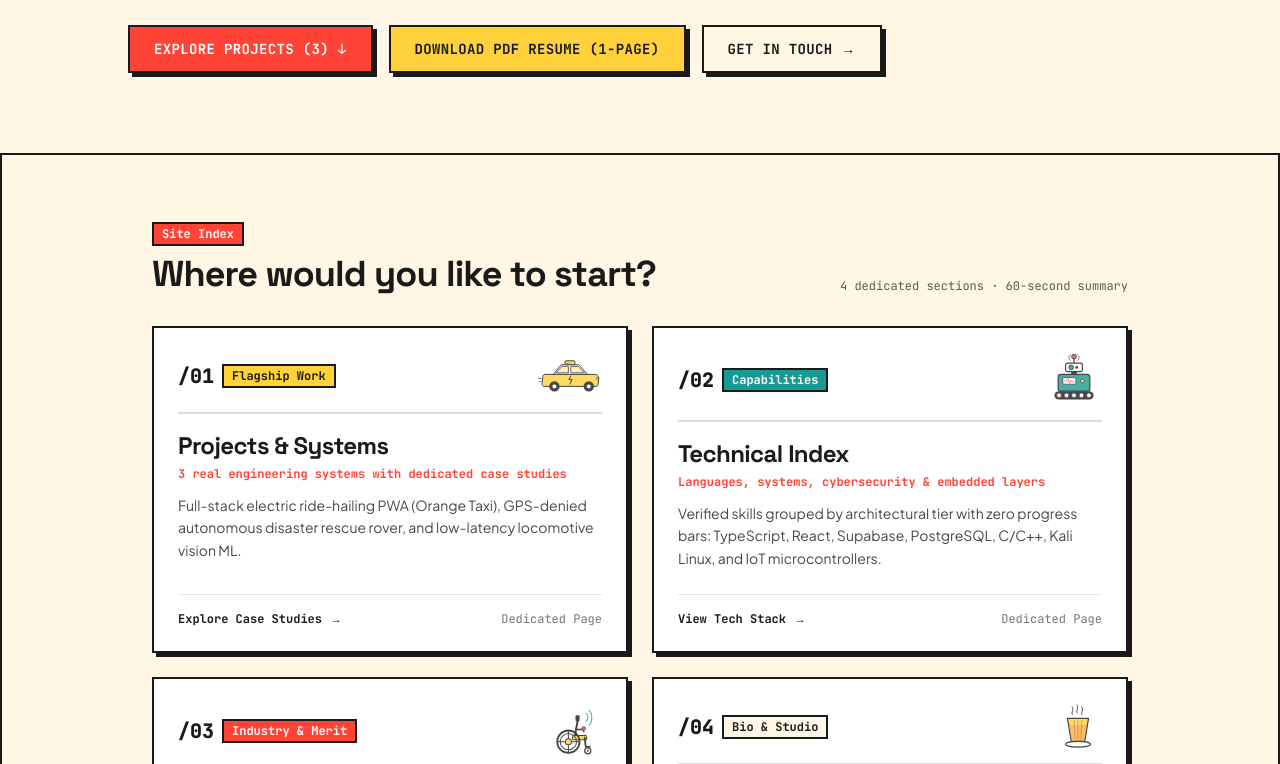
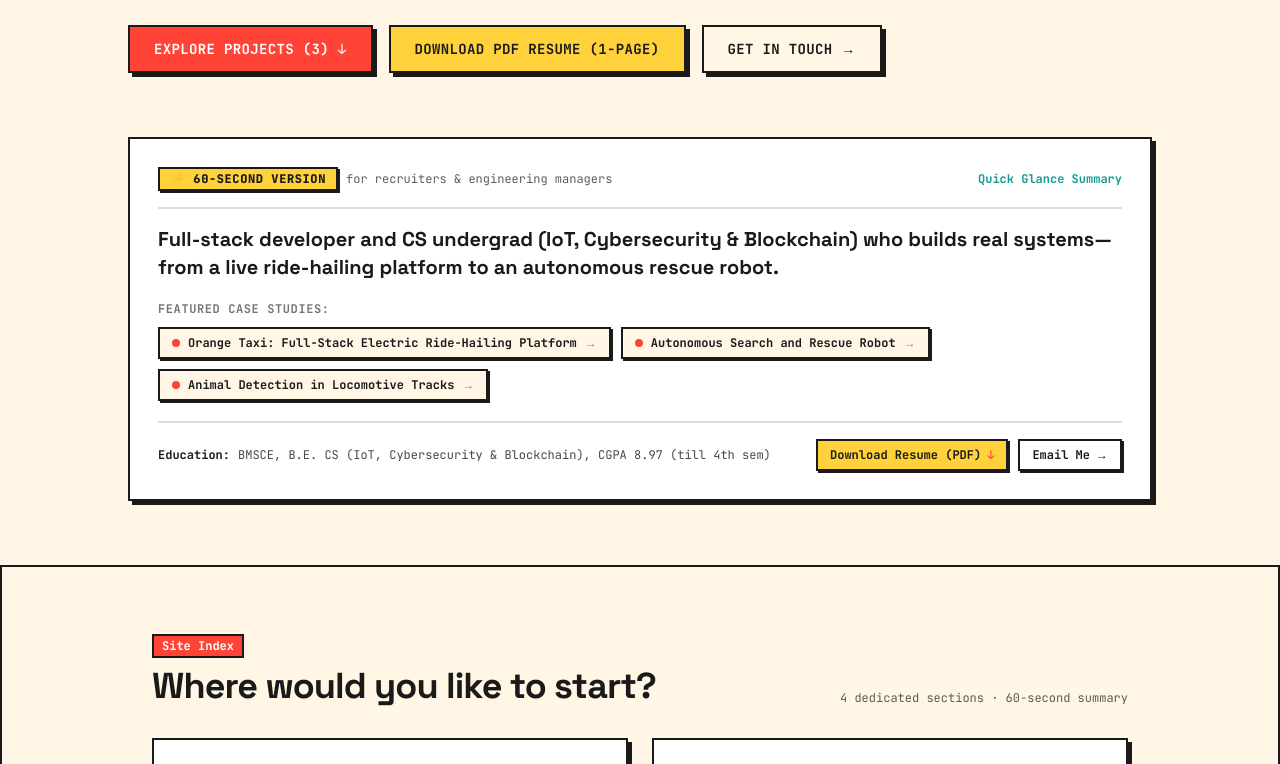
Before and after one commit to akshat0709/portfolio, a Next.js app: page / in a window 1280 px wide. Shown: the part 760-1524 px from the top of the page. Built offline with nearby package versions, Linux system fonts and the light colour scheme; no server answers.

Commit message:
feat: add 60-second version card under hero on homepage (Section 2)

```diff
--- a/app/HomeView.tsx
+++ b/app/HomeView.tsx
@@ -11,6 +11,7 @@ import { ChaiDoodle } from "@/components/doodles/ChaiDoodle";
 import { ContactSection } from "@/components/ui/Footer";
 import { MagneticButton } from "@/components/ui/MagneticButton";
 import { projects } from "@/data/projects";
+import { siteConfig } from "@/lib/site";
 
 const springOvershoot = {
   type: "spring",
@@ -244,6 +245,90 @@ export function HomeView() {
         </div>
       </section>
 
+      {/* ===================== 60-SECOND RECRUITER VERSION ===================== */}
+      <section className="px-4 sm:px-6 pb-12 sm:pb-16 -mt-4">
+        <div className="max-w-5xl mx-auto">
+          <motion.div
+            initial={{ opacity: 0, y: 16 }}
+            whileInView={{ opacity: 1, y: 0 }}
+            viewport={{ once: true }}
+            transition={{ type: "spring", stiffness: 350, damping: 25 }}
+            className="border-2 border-ink dark:border-cream bg-white dark:bg-[#1E1E1E] shadow-hard dark:shadow-hard-dark p-6 sm:p-7 relative"
+          >
+            {/* Card Header Tag */}
+            <div className="flex flex-wrap items-center justify-between gap-2 pb-4 border-b-2 border-ink/15 dark:border-cream/15 mb-4">
+              <div className="flex items-center gap-2">
+                <span className="font-mono text-xs font-black px-2.5 py-0.5 bg-sunny text-ink border border-ink shadow-hard-sm uppercase tracking-wider">
+                  ⚡ 60-Second Version
+                </span>
+                <span className="font-mono text-xs text-ink/70 dark:text-cream/70 hidden sm:inline">
+                  for recruiters &amp; engineering managers
+                </span>
+              </div>
+              <span className="font-mono text-xs font-bold text-teal dark:text-teal">
+                Quick Glance Summary
+              </span>
+            </div>
+
+            {/* Who I Am */}
+            <p className="font-display font-bold text-lg sm:text-xl text-ink dark:text-cream leading-snug mb-5">
+              Full-stack developer and CS undergrad (IoT, Cybersecurity &amp; Blockchain) who builds real systems—from a live ride-hailing platform to an autonomous rescue robot.
+            </p>
+
+            {/* Three Project Chips */}
+            <div className="mb-5">
+              <p className="font-mono text-xs font-bold uppercase tracking-wider text-ink/60 dark:text-cream/60 mb-2.5">
+                Featured Case Studies:
+              </p>
+              <div className="flex flex-wrap gap-2.5">
+                {projects.slice(0, 3).map((project) => (
+                  <Link
+                    key={project.slug}
+                    href={`/projects/${project.slug}`}
+                    className="inline-flex items-center gap-2 px-3 py-1.5 border-2 border-ink dark:border-cream bg-cream dark:bg-[#252525] hover:bg-sunny dark:hover:bg-sunny dark:hover:text-ink text-ink dark:text-cream font-mono text-xs font-bold transition-all shadow-hard-sm group"
+                    data-cursor-label="view"
+                  >
+                    <span className="w-2 h-2 rounded-full bg-tomato flex-shrink-0" />
+                    <span>{project.title}</span>
+                    <span className="text-ink/50 dark:text-cream/50 group-hover:translate-x-0.5 transition-transform">→</span>
+                  </Link>
+                ))}
+              </div>
+            </div>
+
+            {/* Bottom Row: Actions & Education */}
+            <div className="pt-4 border-t-2 border-ink/15 dark:border-cream/15 flex flex-col md:flex-row md:items-center justify-between gap-4">
+              {/* Education Line */}
+              <div className="flex items-center gap-2 font-mono text-xs text-ink/80 dark:text-cream/80">
+                <span className="font-bold text-ink dark:text-cream">Education:</span>
+                <span>BMSCE, B.E. CS (IoT, Cybersecurity &amp; Blockchain), CGPA 8.97 (till 4th sem)</span>
+              </div>
+
+              {/* Action Buttons */}
+              <div className="flex flex-wrap items-center gap-2.5">
+                <a
+                  href="/Akshat_Gupta_Resume.pdf"
+                  download
+                  className="inline-flex items-center gap-1.5 px-3 py-1.5 bg-sunny hover:bg-sunny/90 text-ink border-2 border-ink shadow-hard-sm font-mono text-xs font-bold transition-all"
+                  data-cursor-label="resume"
+                >
+                  <span>Download Resume (PDF)</span>
+                  <span className="text-tomato font-black">↓</span>
+                </a>
+                <a
+                  href={`mailto:${siteConfig.email}?subject=Opportunity%20Discussion`}
+                  className="inline-flex items-center gap-1.5 px-3 py-1.5 bg-white dark:bg-[#252525] hover:bg-cream dark:hover:bg-ink text-ink dark:text-cream border-2 border-ink dark:border-cream shadow-hard-sm font-mono text-xs font-bold transition-all"
+                  data-cursor-label="email"
+                >
+                  <span>Email Me</span>
+                  <span>→</span>
+                </a>
+              </div>
+            </div>
+          </motion.div>
+        </div>
+      </section>
+
       {/* ===================== PORTFOLIO INDEX HUB ===================== */}
       <section className="py-12 sm:py-16 border-t-2 border-ink dark:border-cream">
         <div className="max-w-5xl mx-auto px-4 sm:px-6">
```
